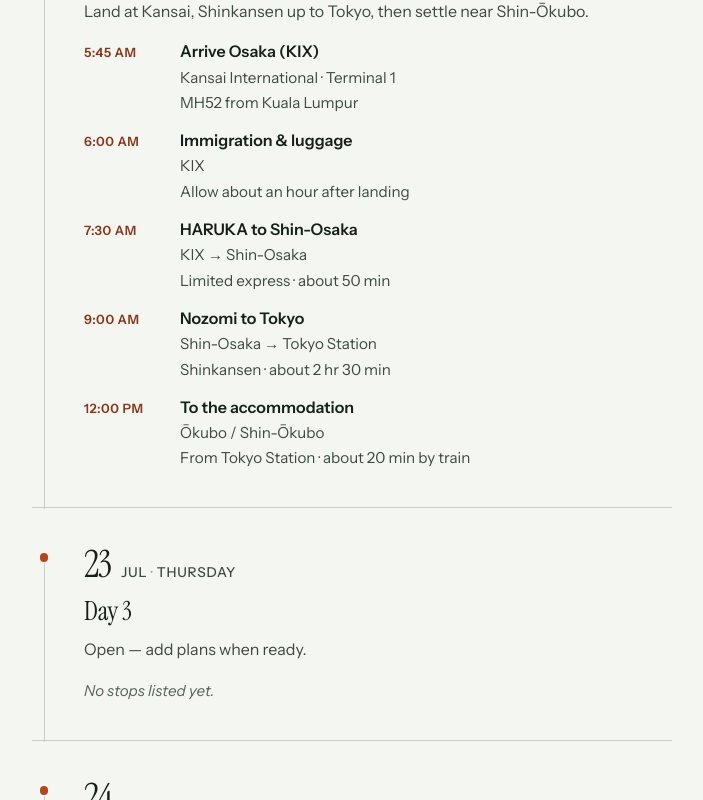
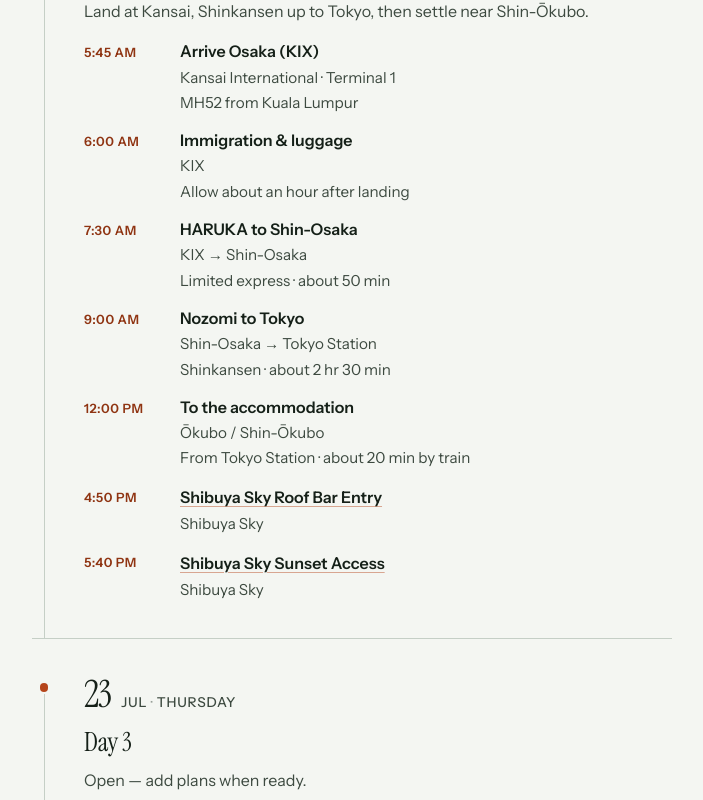
Before and after one commit to kathrynfieg/japan-itinerary-2026, a Vue app: page / in a window 1280 px wide. Shown: the part 1526-2326 px from the top of the page, without its empty margins (288-991 px from the left). Built offline with nearby package versions, Linux system fonts and the light colour scheme.

Commit message:
add shibuya booking

```diff
--- a/src/data/trip.ts
+++ b/src/data/trip.ts
@@ -97,6 +97,18 @@ export const days: Day[] = [
         place: 'Ōkubo / Shin-Ōkubo',
         note: 'From Tokyo Station · about 20 min by train',
       },
+      {
+        time: '4:50 PM',
+        title: 'Shibuya Sky Roof Bar Entry',
+        place: 'Shibuya Sky',
+        link: 'https://drive.google.com/drive/folders/17GL2m8-GQiWk6sNjHfDUljYv5BP9597G?usp=drive_link',
+      },
+      {
+        time: '5:40 PM',
+        title: 'Shibuya Sky Sunset Access',
+        place: 'Shibuya Sky',
+        link: 'https://drive.google.com/drive/folders/17GL2m8-GQiWk6sNjHfDUljYv5BP9597G?usp=drive_link',
+      },
     ],
   },
   {
```
